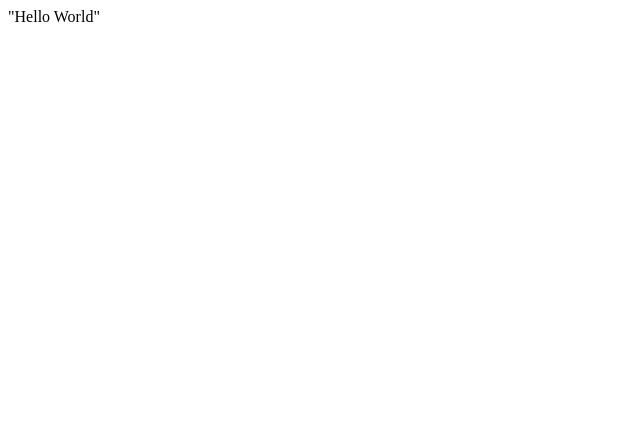
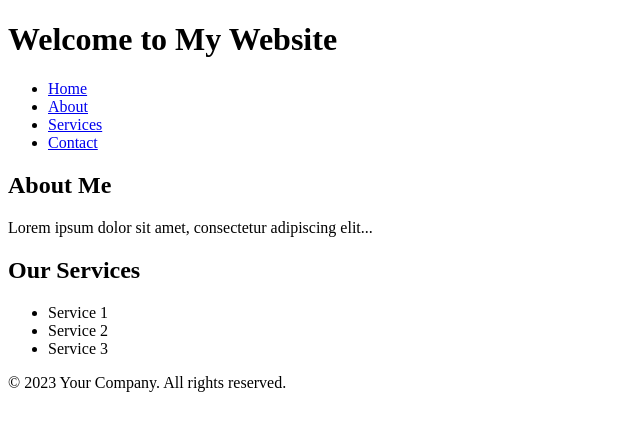
Before and after one commit to Rbascoe/Rbascoe.github.io, a plain HTML site: page index.html in a window 1280 px wide. Shown: the whole page, without its empty margins (0-640 px from the left). Drawn offline with Linux system fonts and the light colour scheme.

Commit message:
Added boilerplate HTML

```diff
--- a/index.html
+++ b/index.html
@@ -1 +1,42 @@
-"Hello World"
+<!DOCTYPE html>
+<html lang="en">
+<head>
+    <meta charset="UTF-8">
+    <meta name="viewport" content="width=device-width, initial-scale=1.0">
+    <title>Roan Bascoe Portfolio</title>
+    <link rel="stylesheet" href="styles.css">
+</head>
+<body>
+    <header>
+        <h1>Welcome to My Website</h1>
+        <nav>
+            <ul>
+                <li><a href="#">Home</a></li>
+                <li><a href="#">About</a></li>
+                <li><a href="#">Services</a></li>
+                <li><a href="#">Contact</a></li>
+            </ul>
+        </nav>
+    </header>
+
+    <main>
+        <section>
+            <h2>About Me</h2>
+            <p>Lorem ipsum dolor sit amet, consectetur adipiscing elit...</p>
+        </section>
+
+        <section>
+            <h2>Our Services</h2>
+            <ul>
+                <li>Service 1</li>
+                <li>Service 2</li>
+                <li>Service 3</li>
+            </ul>
+        </section>
+    </main>
+
+    <footer>
+        <p>&copy; 2023 Your Company. All rights reserved.</p>
+    </footer>
+</body>
+</html>
```
